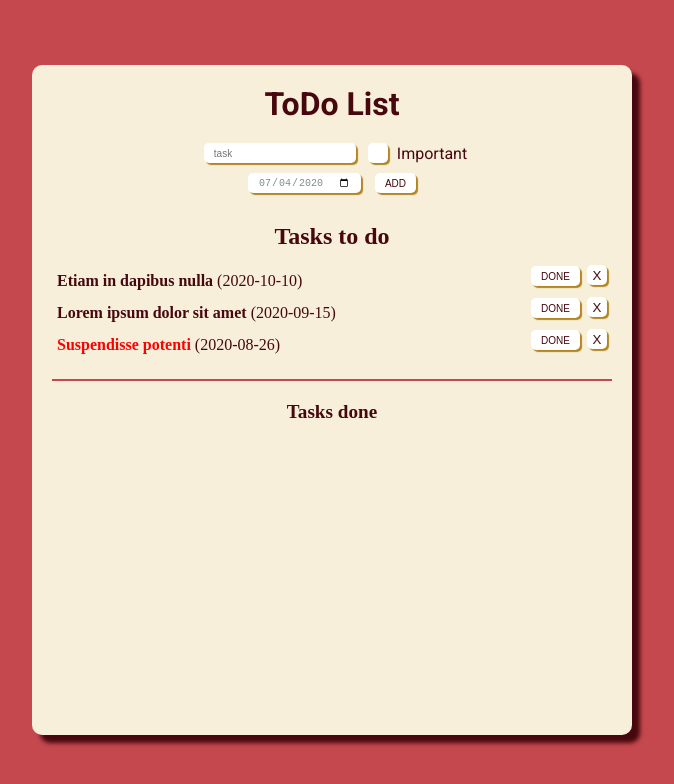
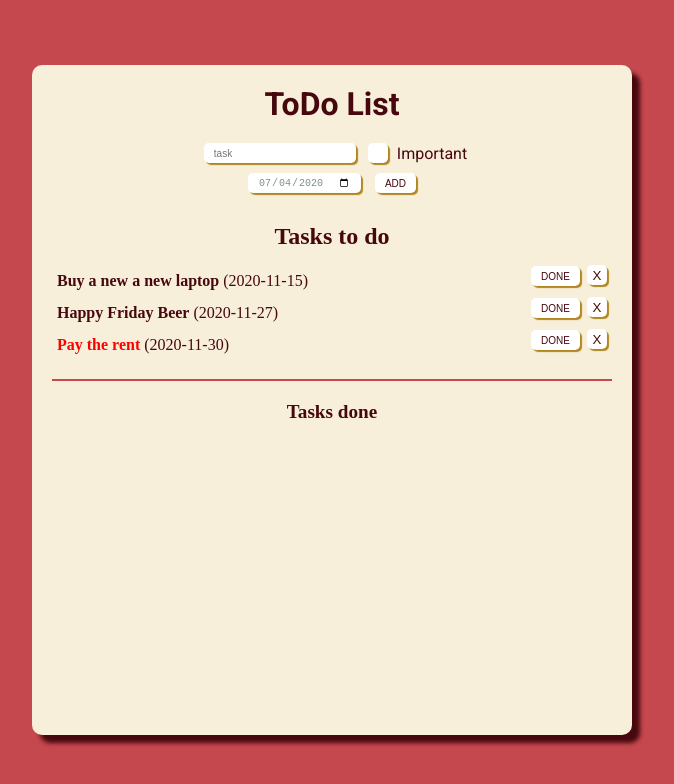
Before and after one commit to WieMon/to-do-app-react, a React (Create React App) app: page / in a window 1280 px wide. Shown: the top 784 px of the page, without its empty margins (308-982 px from the left). Built offline with nearby package versions, Linux system fonts and the light colour scheme.

Commit message:
Change the examples of tasks

```diff
--- a/src/components/App/App.js
+++ b/src/components/App/App.js
@@ -10,24 +10,24 @@ class App extends Component {
     tasks: [
       {
         id: 0,
-        text: 'Lorem ipsum dolor sit amet',
-        date: '2020-09-15',
+        text: 'Buy a new a new laptop',
+        date: '2020-11-15',
         important: false,
         active: true,
         finishDate: null,
       },
       {
         id: 1,
-        text: 'Suspendisse potenti',
-        date: '2020-08-26',
+        text: 'Pay the rent',
+        date: '2020-11-30',
         important: true,
         active: true,
         finishDate: null,
       },
       {
         id: 2,
-        text: 'Etiam in dapibus nulla',
-        date: '2020-10-10',
+        text: 'Happy Friday Beer',
+        date: '2020-11-27',
         important: false,
         active: true,
         finishDate: null,
```
